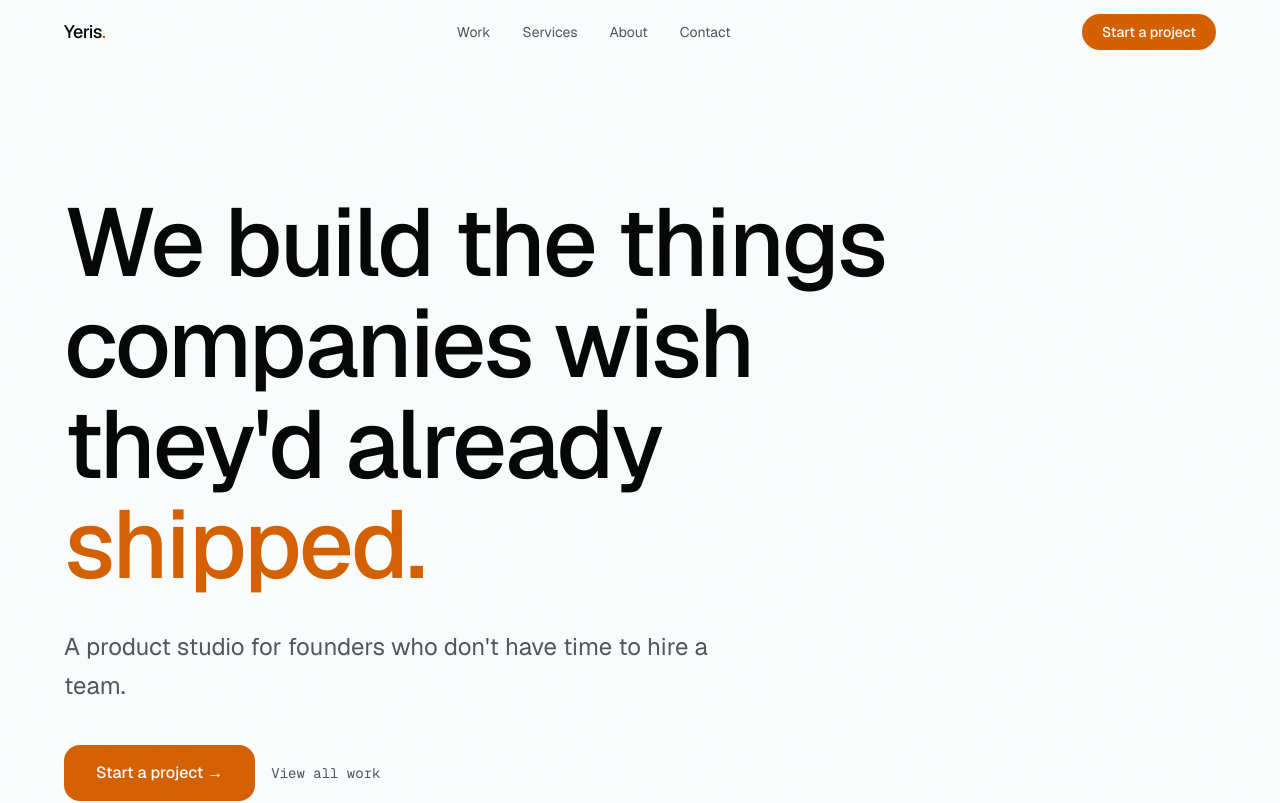
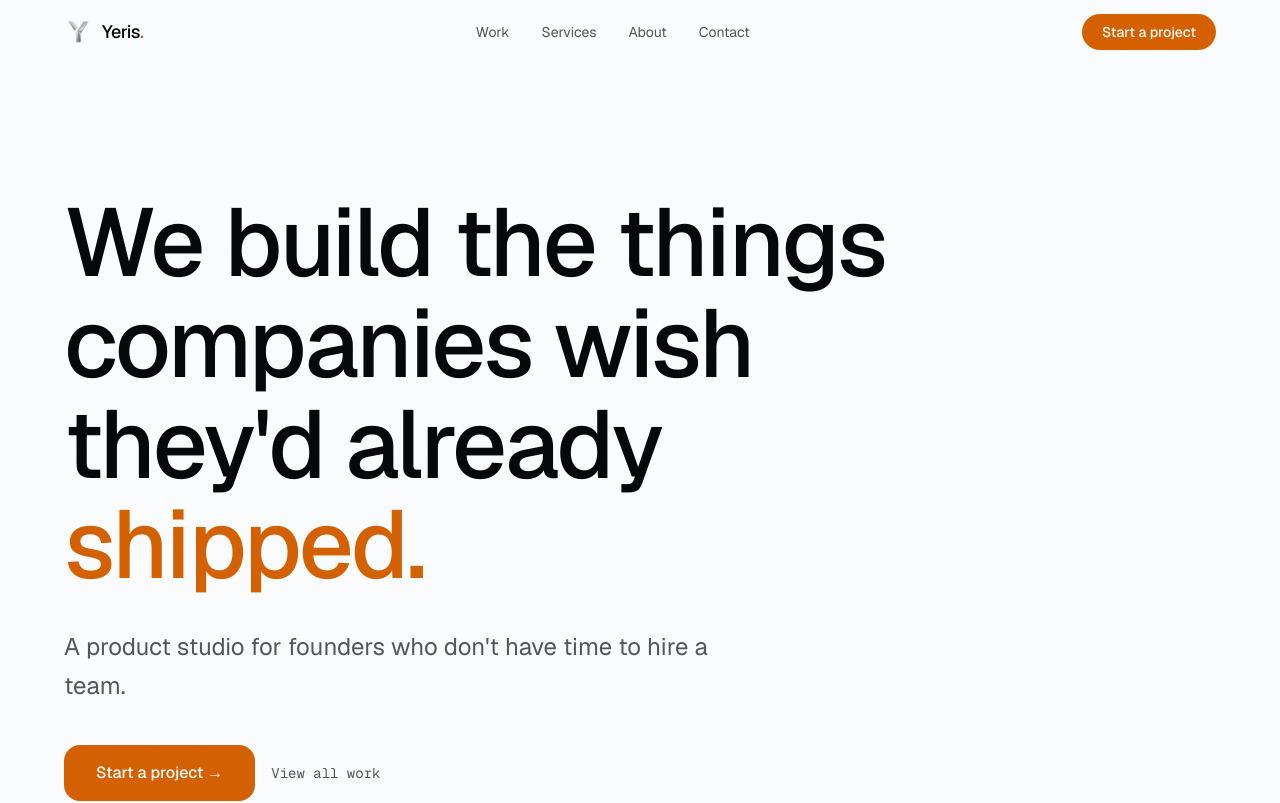
Before and after one commit to Yesman-coder/yeris-tech-and-resources-website, a Next.js app: page / in a window 1280 px wide. Shown: the top 803 px of the page. Built offline with nearby package versions, Linux system fonts and the light colour scheme.

Commit message:
feat: add Y logo to navbar, footer, and CTA strip

```diff
--- a/components/cta-strip.tsx
+++ b/components/cta-strip.tsx
@@ -4,9 +4,19 @@ export function CtaStrip() {
   return (
     <section style={{ background: "oklch(0.78 0.18 75)" }}>
       <div className="max-w-[1400px] mx-auto px-6 md:px-10 lg:px-16 py-24 md:py-32">
-        <p className="text-xs font-mono uppercase tracking-[0.2em] mb-8" style={{ color: "oklch(0.35 0.08 75)" }}>
-          Let&apos;s work together
-        </p>
+        <div className="flex items-center gap-3 mb-8">
+          <img
+            src="/logo.png"
+            alt="Yeris Tech logo"
+            width={36}
+            height={36}
+            className="rounded-sm object-contain"
+            style={{ width: 36, height: 36 }}
+          />
+          <p className="text-xs font-mono uppercase tracking-[0.2em]" style={{ color: "oklch(0.35 0.08 75)" }}>
+            Let&apos;s work together
+          </p>
+        </div>
         <h2
           className="text-5xl md:text-7xl font-medium tracking-tight leading-[1.02] mb-12 max-w-3xl"
           style={{ color: "oklch(0.15 0.02 75)" }}
--- a/components/site-footer.tsx
+++ b/components/site-footer.tsx
@@ -8,9 +8,19 @@ export function SiteFooter() {
         <div className="flex flex-col gap-2">
           <Link
             href="/"
-            className="text-base font-medium text-(--color-fg) hover:text-(--color-accent) transition-colors duration-200 w-fit"
+            className="flex items-center gap-2.5 hover:opacity-80 transition-opacity duration-200 w-fit"
           >
-            Yeris<span className="text-(--color-accent)">.</span>
+            <img
+              src="/logo.png"
+              alt="Yeris Tech logo"
+              width={32}
+              height={32}
+              className="rounded-sm object-contain"
+              style={{ width: 32, height: 32 }}
+            />
+            <span className="text-base font-medium text-(--color-fg)">
+              Yeris<span className="text-(--color-accent)">.</span>
+            </span>
           </Link>
           <p className="text-xs text-(--color-muted) font-mono">
             © {new Date().getFullYear()} Yeris Tech &amp; Resources LLC
--- a/components/site-nav.tsx
+++ b/components/site-nav.tsx
@@ -35,10 +35,20 @@ export function SiteNav() {
       >
         <Link
           href="/"
-          className="text-lg font-medium tracking-tight text-(--color-fg) hover:text-(--color-accent) transition-colors duration-200"
+          className="flex items-center gap-2.5 hover:opacity-80 transition-opacity duration-200"
           aria-label="Yeris Tech home"
         >
-          Yeris<span className="text-(--color-accent)">.</span>
+          <img
+            src="/logo.png"
+            alt="Yeris Tech logo"
+            width={28}
+            height={28}
+            className="rounded-sm object-contain"
+            style={{ width: 28, height: 28 }}
+          />
+          <span className="text-lg font-medium tracking-tight text-(--color-fg)">
+            Yeris<span className="text-(--color-accent)">.</span>
+          </span>
         </Link>
 
         <div className="hidden md:flex items-center gap-8">
```
Also changed, not shown: public/logo.png (added).
